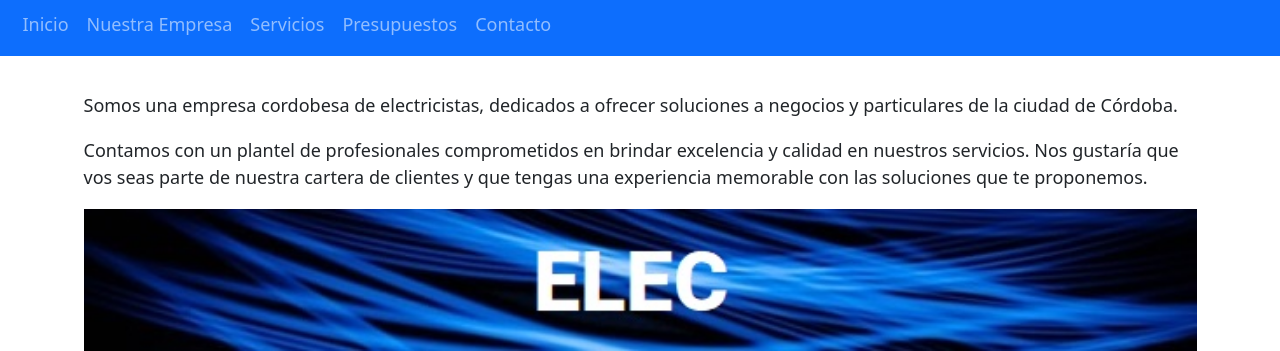
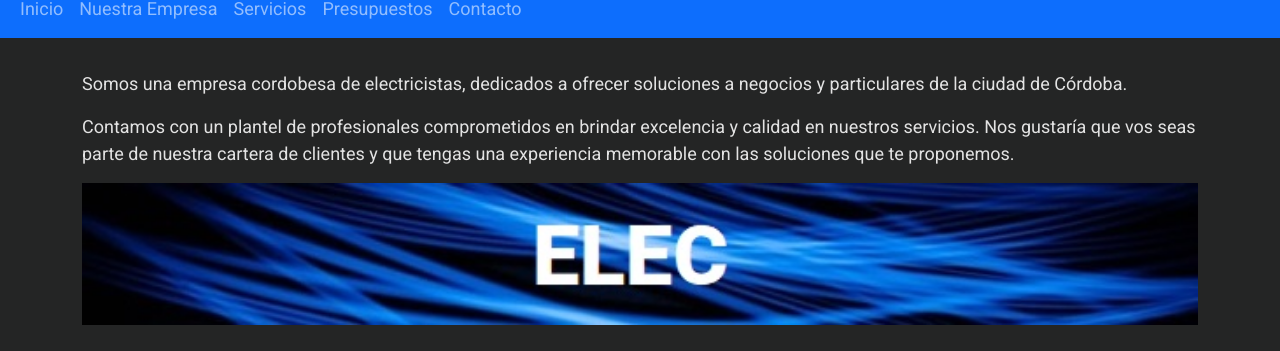
Before and after one commit to Mariocba150/Elec-Cordoba, a plain HTML site: page index.html in a window 1280 px wide. Shown: the part 109-460 px from the top of the page. Drawn offline with nearby package versions, Linux system fonts and the light colour scheme.

Commit message:
Agrego estilo al body: tipo de fuente y color a la letra, a los links y al fondo de página

```diff
--- a/index.html
+++ b/index.html
@@ -6,6 +6,10 @@
     <meta name="viewport" content="width=device-width, initial-scale=1.0">
     <!-- CSS Bootstrap -->
     <link href="https://cdn.jsdelivr.net/npm/bootstrap@5.2.0-beta1/dist/css/bootstrap.min.css" rel="stylesheet" integrity="sha384-0evHe/X+R7YkIZDRvuzKMRqM+OrBnVFBL6DOitfPri4tjfHxaWutUpFmBp4vmVor" crossorigin="anonymous">
+    <!-- Fuente Roboto -->
+    <link rel="preconnect" href="https://fonts.googleapis.com">
+    <link rel="preconnect" href="https://fonts.gstatic.com" crossorigin>
+    <link href="https://fonts.googleapis.com/css2?family=Roboto:ital,wght@0,300;0,400;0,900;1,400&display=swap" rel="stylesheet">
     <!-- CSS Propio -->
     <link rel="stylesheet" href="styles/estilos.css">
 
--- a/styles/estilos.css
+++ b/styles/estilos.css
@@ -13,14 +13,17 @@ Color de Header #194681
     margin: 0;
     padding: 0;
 }
-html{
+body{
+    font-family: 'Roboto', sans-serif;
     font-size: 18px;
+    color: #e3e3e3;
+    background-color: #242525;
 }
-/* .contenedorDePagina{
-    background-color: #242525;
+
+a{
     text-decoration: none;
-    color: e3e3e3;
-} */
+    color: #11d178;
+}
 
 /* Header y Footer */
 .cabecera, .pieDePagina{
```
